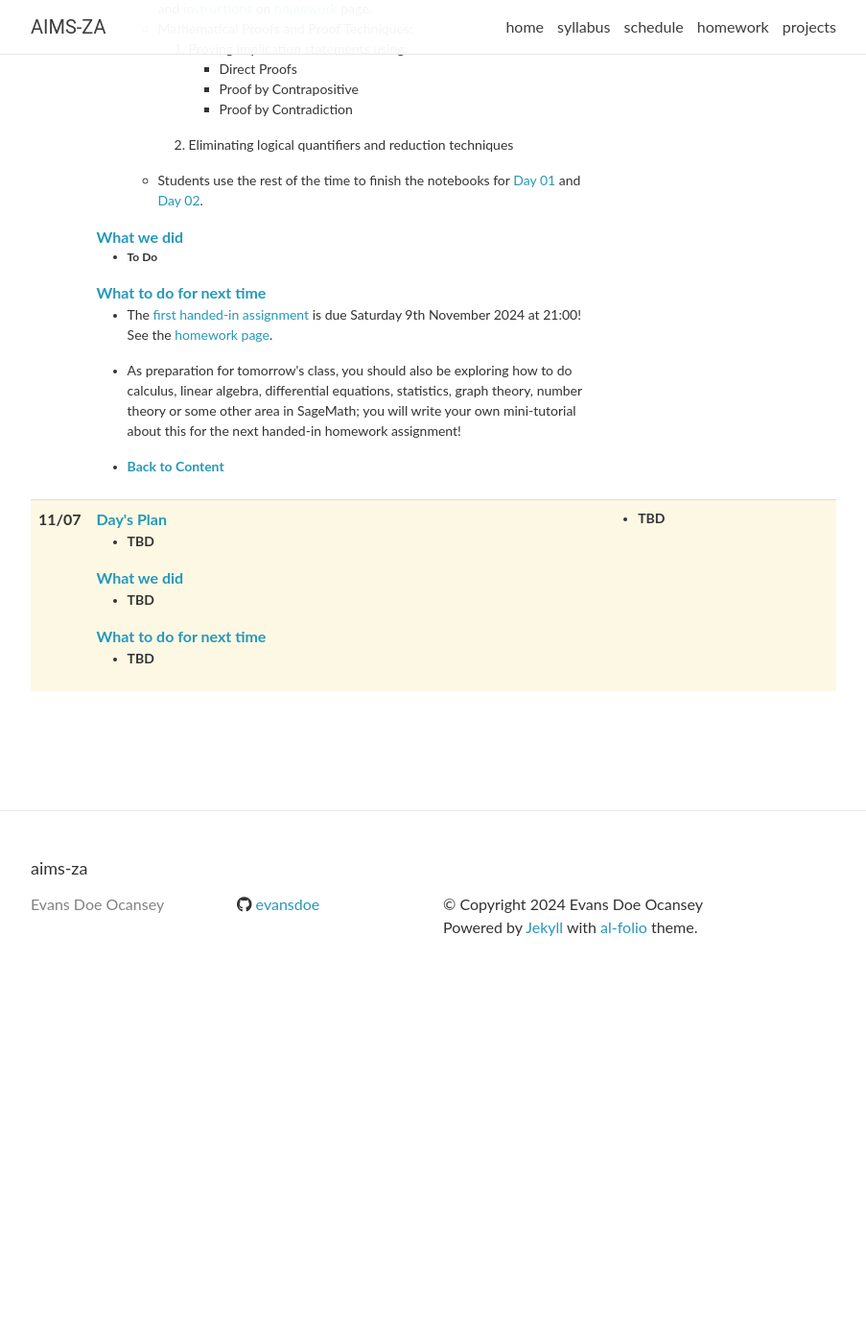
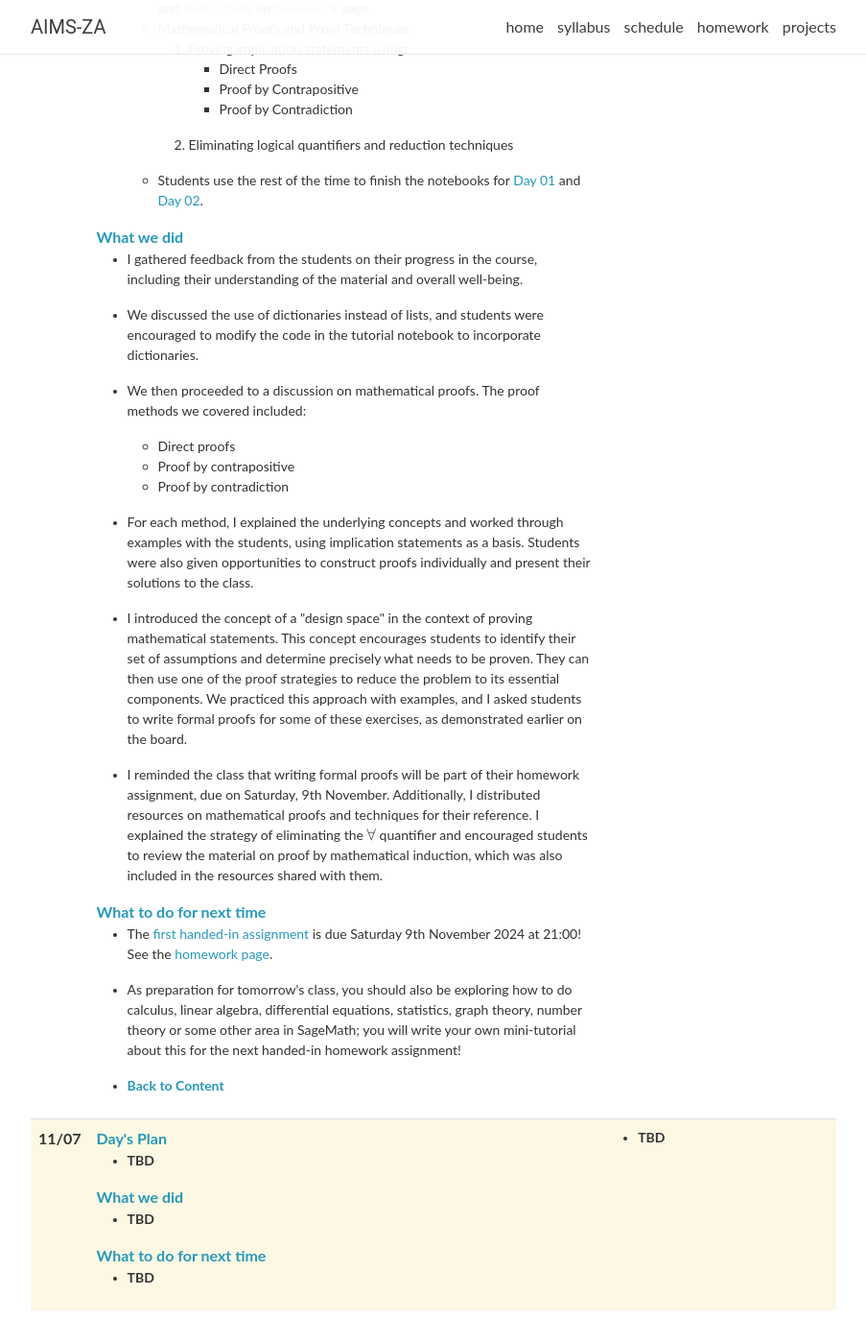
Before and after one commit to evansdoe/aims-za, a Jekyll site: the page built from ems/2024-25/_pages/ems-schedule.md, in a window 1280 px wide and 1400 px high, scrolled down 5294 px. Shown: the whole window at 96% size, without its empty margins (188-1091 px from the left). Built offline with Jekyll 4.4.1, drawn with Linux system fonts in a browser that asks for light colours; nearby versions of some CDN libraries; comment, search, counter and statistics services are not loaded; before the commit the page ends 6333 px from its top, so only the background shows below that.

Commit message:
feat: Update schedule

```diff
--- a/_data/ems_2024_25_schedule.yml
+++ b/_data/ems_2024_25_schedule.yml
@@ -272,7 +272,36 @@
   done-title: >
     <a class="anchor" id="day_03_done"><strong>What we did</strong></a>
   done-topics:
-    - <strong>To Do</strong>
+    - <p style="font-size:14px">
+        I gathered feedback from the students on their progress in the course, including their understanding of the material and overall well-being.
+      </p>
+    - <p style="font-size:14px">
+        We discussed the use of dictionaries instead of lists, and students were encouraged to modify the code in the tutorial notebook to incorporate
+        dictionaries.
+      </p>
+    - <p style="font-size:14px">
+        We then proceeded to a discussion on mathematical proofs. The proof methods we covered included&#58;
+        <ul style="font-size:14px">
+          <li>Direct proofs</li>
+          <li>Proof by contrapositive</li>
+          <li>Proof by contradiction</li>
+        </ul>
+      </p>
+    - <p style="font-size:14px">
+        For each method, I explained the underlying concepts and worked through examples with the students, using implication statements as a basis.
+        Students were also given opportunities to construct proofs individually and present their solutions to the class.
+      </p>
+    - <p style="font-size:14px">
+        I introduced the concept of a "design space" in the context of proving mathematical statements. This concept encourages students to identify
+        their set of assumptions and determine precisely what needs to be proven. They can then use one of the proof strategies to reduce the problem
+        to its essential components. We practiced this approach with examples, and I asked students to write formal proofs for some of these exercises,
+        as demonstrated earlier on the board.
+      </p>
+    - <p style="font-size:14px">
+        I reminded the class that writing formal proofs will be part of their homework assignment, due on Saturday, 9th November. Additionally, I
+        distributed resources on mathematical proofs and techniques for their reference. I explained the strategy of eliminating the \(\forall\) quantifier
+        and encouraged students to review the material on proof by mathematical induction, which was also included in the resources shared with them.
+      </p>
   todo-title: >
     <a class="anchor" id="day_03_todo"><strong>What to do for next time</strong></a>
   todo-topics:
```
Also changed, not shown: 1 other file.
